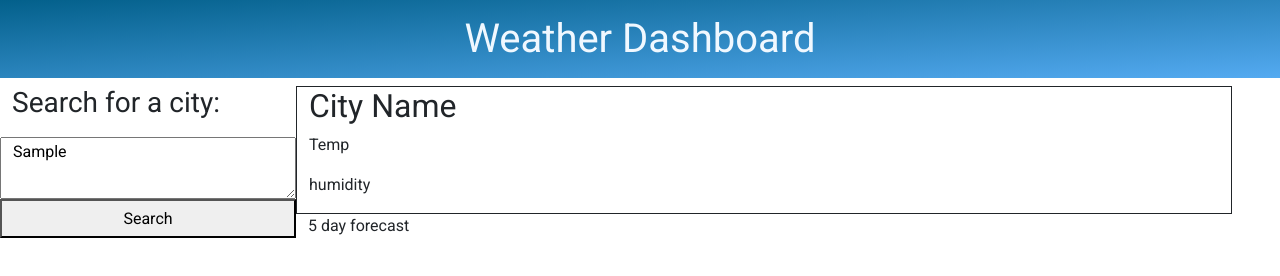
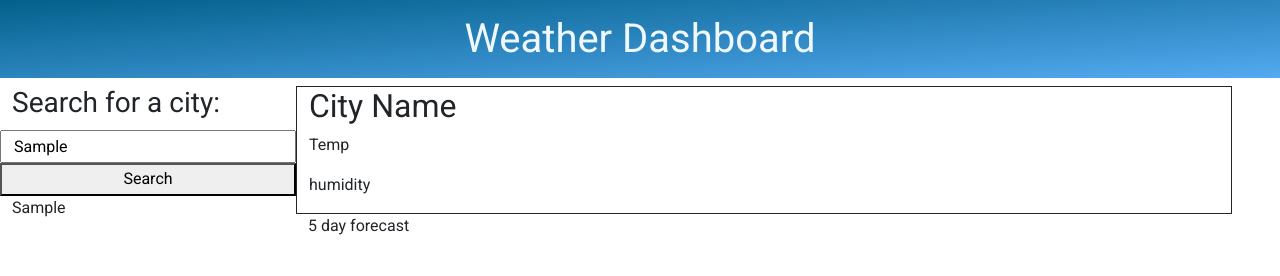
Before and after one commit to erik814/weather-forecast, a plain HTML site: page index.html in a window 1280 px wide. Both pictures are taken after typing "Sample" into the empty fields and a click on the button "Search". Drawn offline with nearby package versions, Linux system fonts and the light colour scheme; no server answers.

Commit message:
About to restructure HTML.

```diff
--- a/assets/javascript/script.js
+++ b/assets/javascript/script.js
@@ -12,6 +12,19 @@ let currentHumidity = document.querySelector('#currentHumidity');  // current hu
 document.querySelector("#searchButton").addEventListener('click', function(e){
     console.log(document.querySelector("#searchText").value)
     searchedCity = document.querySelector("#searchText").value;
+
+
+    let addCity = document.createElement("p");
+    addCity.classList.add("addedCity")
+    addCity.textContent = searchedCity;
+    document.getElementById("sideBar").appendChild(addCity);
+
+
+
+
+
+
+
 
 
 
--- a/index.html
+++ b/index.html
@@ -14,10 +14,10 @@
 
     <div class="container-fluid">
         <div class="row">
-            <div class="row col-3">
+            <div id="sideBar" class="row col-3">
                 <h3 class="col-12">Search for a city:</h3>
-                <!-- <input type="text" id="searchText" class="col-12"> -->
-                <textarea id="searchText" class="col-12"></textarea>
+                <input type="text" id="searchText" class="col-12">
+                <!-- <textarea id="searchText" class="col-12"></textarea> -->
                 <button id="searchButton" class="col-12">Search</button>
             </div>
 
```
Also changed, not shown: 1 other file.
